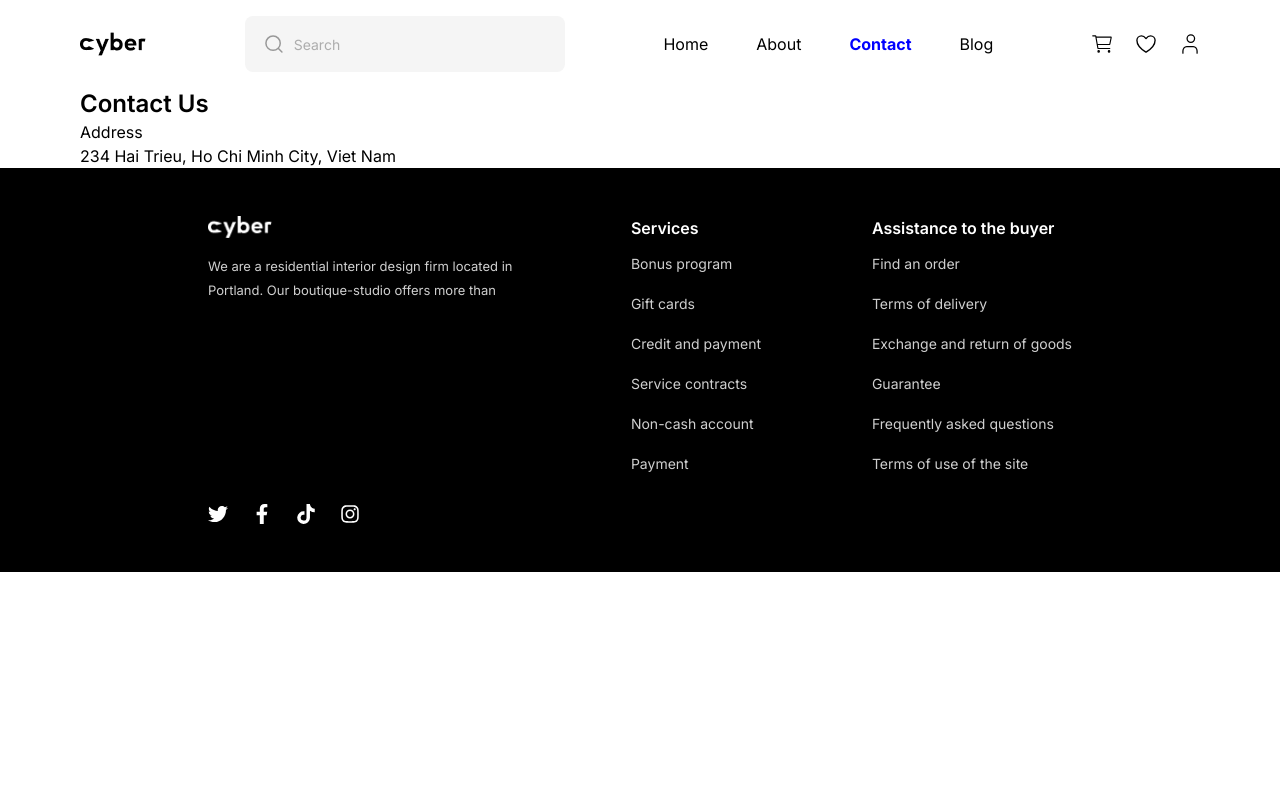
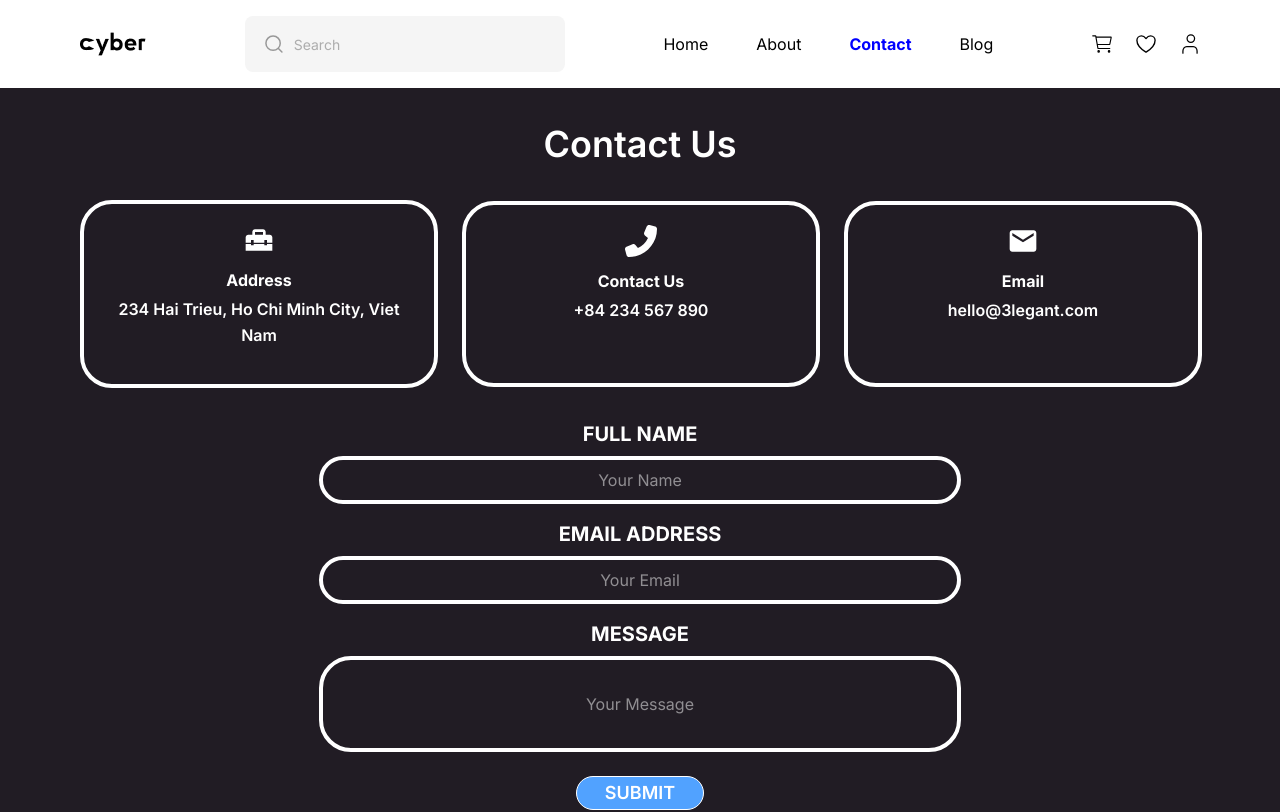
Before and after one commit to Ellham-dev/estore-react, a React (Vite) app: page /contact in a window 1280 px wide. Shown: the top 812 px of the page. Built offline with nearby package versions, Linux system fonts and the light colour scheme.

Commit message:
contact page complete

```diff
--- a/src/pages/Contact.jsx
+++ b/src/pages/Contact.jsx
@@ -1,23 +1,50 @@
-
+import { FaPhoneFlip } from "react-icons/fa6";
+import { MdEmail, MdHomeRepairService } from "react-icons/md";
 
 const Contact = () => {
   return (
     <>
-    <section>
-      <div className="max-w-[1120px] m-auto">
-        <div className="flex items-center">
-          <h4 className="font-semibold text-2xl leading-8 text-center">Contact Us</h4>
+      <section className="bg-[#211C24]">
+        <div className="max-w-[1120px] m-auto text-white">
+          <div className="flex items-center justify-center">
+            <h4 className="font-semibold text-4xl leading-8 py-10">Contact Us</h4>
+          </div>
+          <div className="flex items-center gap-x-6 mb-10">
+            <div className="w-[358px] border-4 outline-white flex flex-col items-center rounded-4xl px-8 py-5">
+              <MdHomeRepairService size={32} className="mb-4" />
+              <span className="font-bold text-[16px] leading-4 mb-2">Address </span>
+              <p className="font-semibold text-[16px] leading-[26px] mb-4 text-center w-[293px]">234 Hai Trieu, Ho Chi Minh City,
+                Viet Nam</p>
+            </div>
+            <div className="w-[358px] border-4 outline-white flex flex-col items-center rounded-4xl px-8 py-5">
+              <FaPhoneFlip size={32} className="mb-4" />
+              <span className="font-bold text-[16px] leading-4 mb-2 ">Contact Us</span>
+              <p className="font-semibold text-[16px] leading-[26px] mb-10 text-center w-[293px]">+84 234 567 890</p>
+            </div>
+            <div className="w-[358px] border-4 outline-white flex flex-col items-center rounded-4xl px-8 py-5">
+              <MdEmail size={32} className="mb-4" />
+              <span className="font-bold text-[16px] leading-4 mb-2">Email</span>
+              <p className="font-semibold text-[16px] leading-[26px] mb-10 text-center w-[293px]">hello@3legant.com</p>
+            </div>
+
+          </div>
+          <div className="">
+            <div className="flex flex-col items-center mb-6">
+              <h5 className="text-xl font-bold leading-3 mb-4 text-center">FULL NAME</h5>
+              <input type="text" placeholder="Your Name" className="px-[200px] py-2 border-4 border-white rounded-4xl text-center outline-none" />
+            </div>
+            <div className="flex flex-col items-center mb-6">
+              <h5 className="text-xl font-bold leading-3 mb-4 text-center">EMAIL ADDRESS</h5>
+              <input type="email" placeholder="Your Email" className="px-[200px] py-2 border-4 border-white rounded-4xl text-center outline-none" />
+            </div>
+            <div className="flex flex-col items-center mb-6">
+              <h5 className="text-xl font-bold leading-3 mb-4 text-center">MESSAGE</h5>
+              <input type="text" placeholder="Your Message" className="px-[200px] py-8 border-4 border-white rounded-4xl text-center outline-none" />
+            </div>
+            <div className="flex items-center justify-center"><button className="border bg-blue-400 px-7 py-2 rounded-4xl text-lg font-semibold leading-4 outline-none cursor-pointer text-white mb-6">SUBMIT</button></div>
+          </div>
         </div>
-        <div className="">
-          <div className="">
-            <span>Address</span>
-            <p>234 Hai Trieu, Ho Chi Minh City,
-            Viet Nam</p>
-          </div>
-
-        </div>
-      </div>
-    </section>
+      </section>
     </>
   )
 }
```
